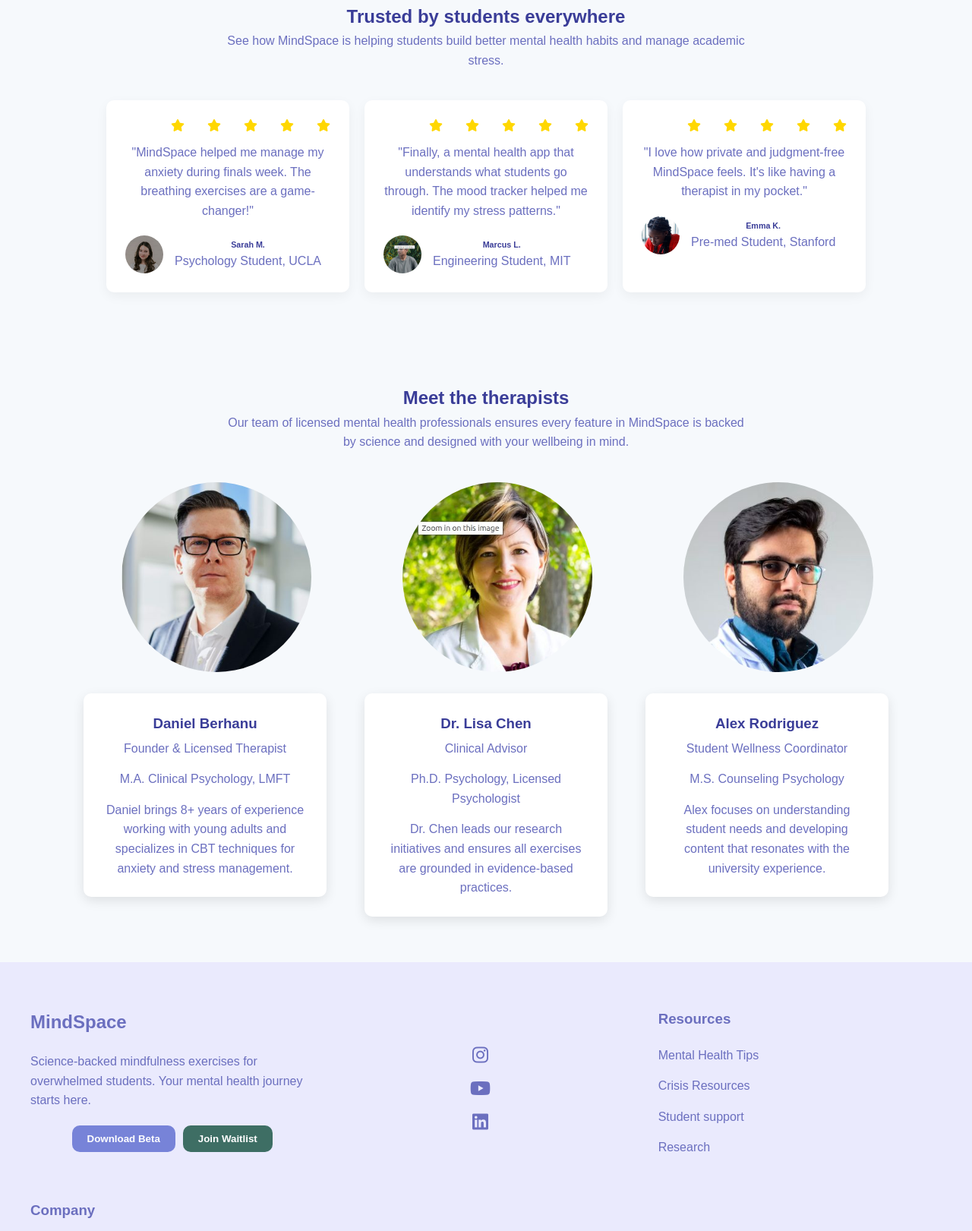
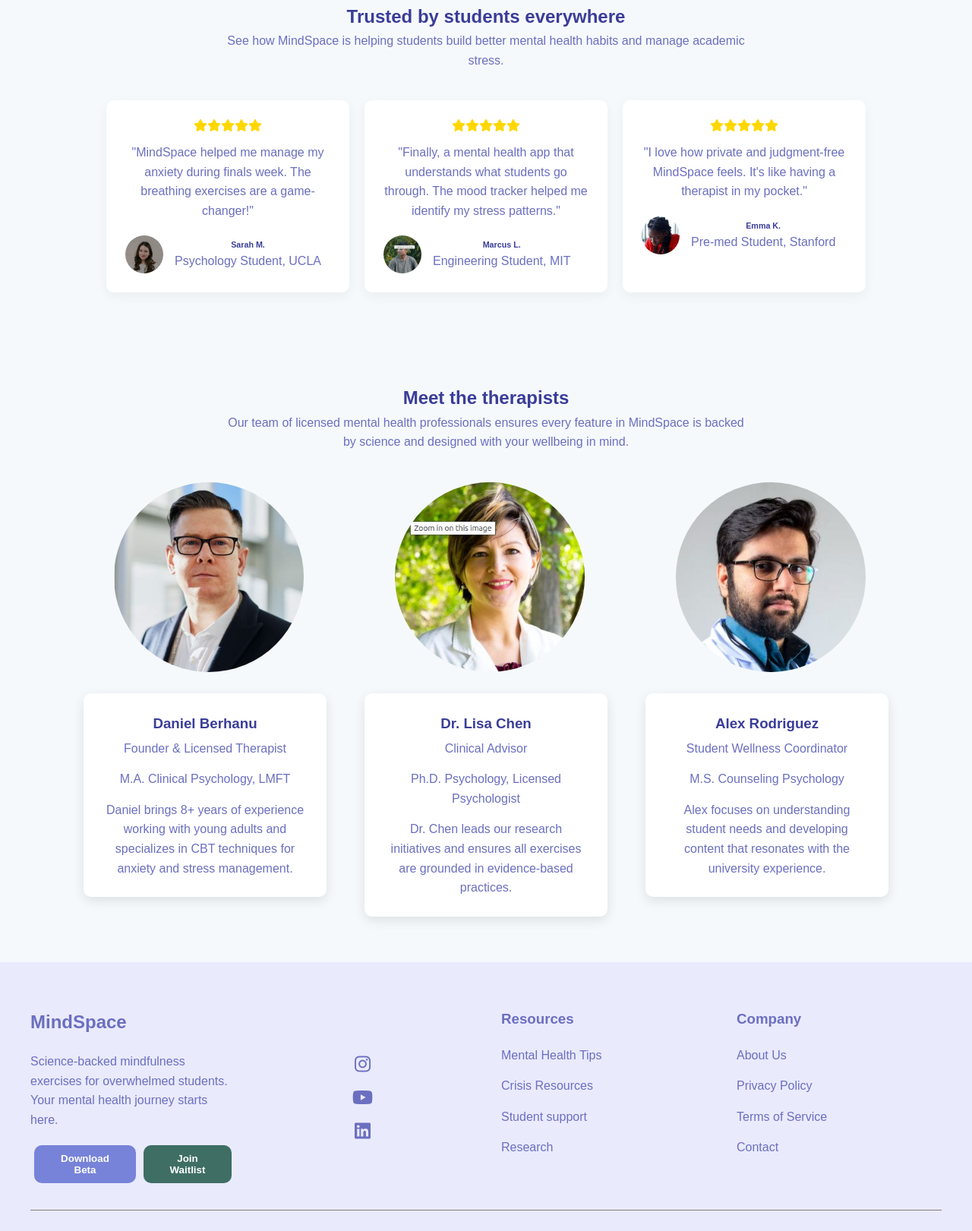
Before and after one commit to tenbite-daniel/MindSpace, a plain HTML site: page index.html in a window 1280 px wide. Shown: the part 2429-4050 px from the top of the page at 76% size. Drawn offline with Linux system fonts and the light colour scheme.

Commit message:
fixed the stars in testimonials and the alignment of the meet the therapists images and cards.

```diff
--- a/styles/style.css
+++ b/styles/style.css
@@ -164,9 +164,9 @@ section {
 .each-testimonial > div:first-child {
     color: gold;
     margin-bottom: 15px; width: 100%;
-        display: flex;
-        justify-content: flex-end;
-        gap: 30px;
+    display: flex;
+    justify-content: center;
+
 }
 
 .each-testimonial > div:last-child {
@@ -204,7 +204,7 @@ section {
     height: 250px;
     object-fit: cover;
     border-radius: 200px;
-    margin-left: 50px;
+    margin-left: 40px;
     margin-bottom: 20px;
 }
 
@@ -231,10 +231,12 @@ footer > div {
     flex-wrap: wrap;
     gap: 40px;
 }
-
+.links {
+    width: 100px;
+}
 footer > div > div {
     flex: 1;
-    min-width: 300px;
+    min-width: 250px;
 }
 
 footer h2, footer h3 {
```
